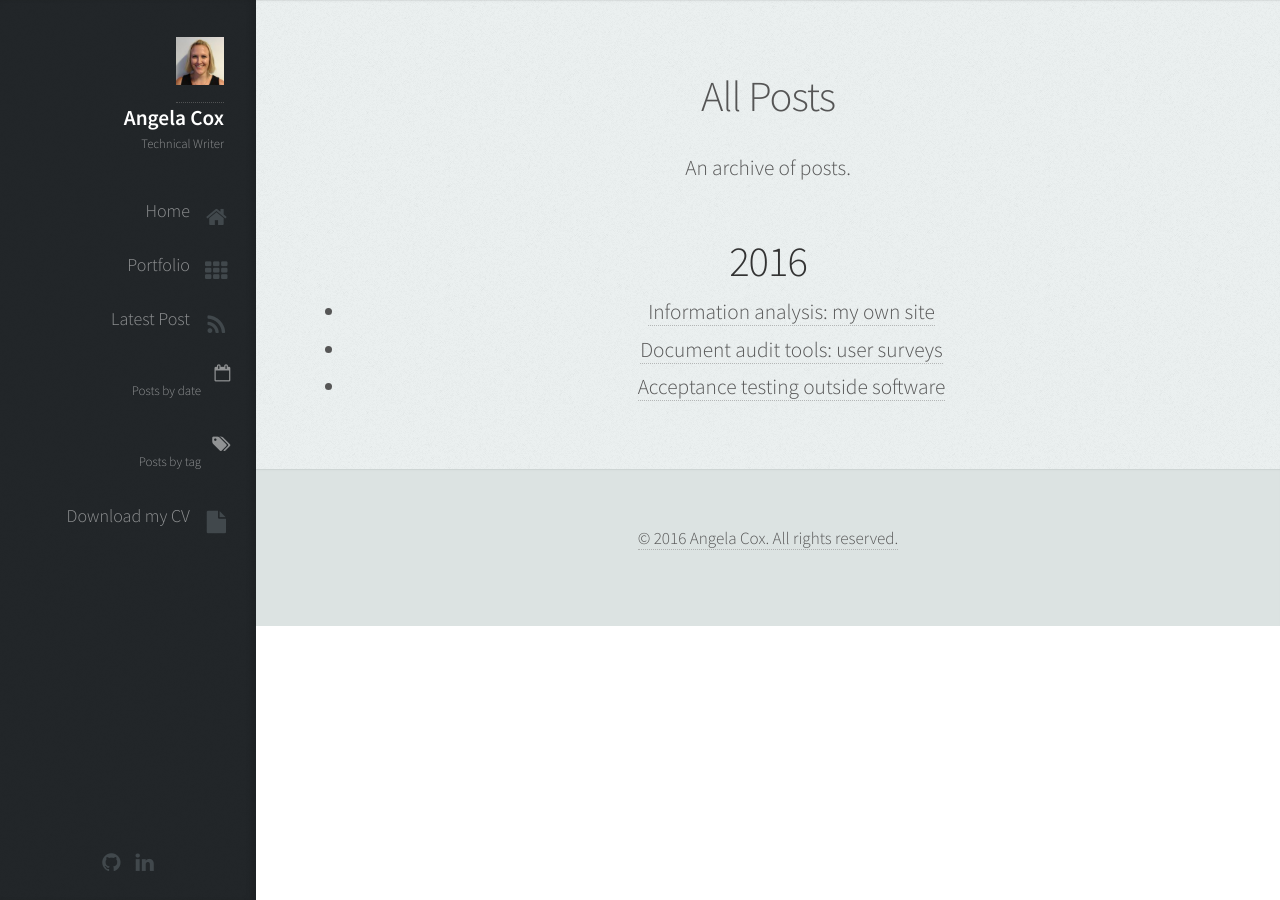
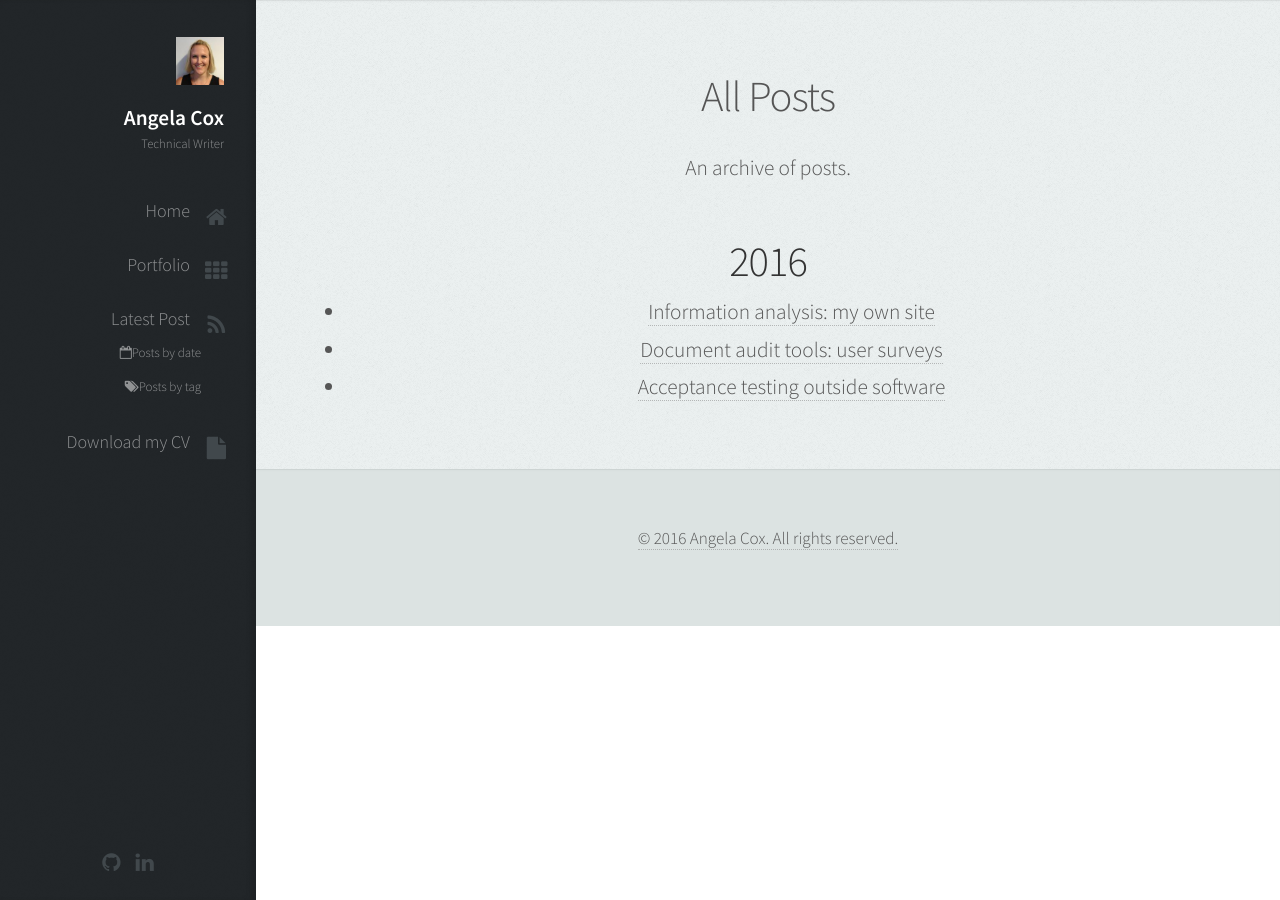
Before and after one commit to AngelaCox/UX-Portfolio, a Jekyll site: the page built from posts.html, in a window 1280 px wide. Built offline with Jekyll 4.4.1, drawn with Linux system fonts in a browser that asks for light colours.

Commit message:
Cleaned up links and icons

```diff
--- a/_includes/header.html
+++ b/_includes/header.html
@@ -2,10 +2,13 @@
   <div id="header">
 
     <div class="top">
-
+{% assign url = page.url|remove:'index.html' %}
       <!-- Logo -->
         <div id="logo">
-          <a href="{{ site.url }}" id="top-link" class="skel-layers-ignoreHref">
+          {% if url == '/' %}
+          <a href="#top" id="top-link" class="skel-layers-ignoreHref">
+          {% else %}
+          {% endif %}
           <span class="image avatar48"><img src="{{ site.url }}/images/avatar.png" alt="{{ site.nav_title }}" /></span>
           <h1 id="title">{{ site.nav_title }}</h1>
           <p>{{ site.nav_position }}</p>
@@ -14,7 +17,6 @@
 
       <!-- Nav -->
         <nav id="nav">
-          {% assign url = page.url|remove:'index.html' %}
           <ul>
             {% if url == '/' %}
               <li><a href="#top" id="top-link" class="skel-layers-ignoreHref"><span class="icon fa-home">Home</span></a></li>
@@ -24,8 +26,8 @@
               <li><a href="{{ site.url }}#portfolio" id="portfolio-link" class="skel-layers-ignoreHref"><span class="icon fa-th">Portfolio</span></a></li>
             {% endif %}
             <li><a href="{{ site.posts.first.url }}" id="about-link" class="skel-layers-ignoreHref"><span class="icon fa-rss">Latest Post</span></a></li>
-            <li><a href="{{ site.url }}/posts/" id="about-link" class="skel-layers-ignoreHref"><i class="fa fa-calendar-o" aria-hidden="true"></i><span class="sub-nav">Posts by date</span></a></li>
-            <li><a href="{{ site.url }}/tags/" id="about-link" class="skel-layers-ignoreHref"><i class="fa fa-tags" aria-hidden="true"></i><span class="sub-nav">Posts by tag</span></a></li>
+            <li><a href="{{ site.url }}/posts/" id="about-link" class="skel-layers-ignoreHref"><span class="sub-nav"><i class="fa fa-calendar-o" aria-hidden="true"></i>Posts by date</span></a></li>
+            <li><a href="{{ site.url }}/tags/" id="about-link" class="skel-layers-ignoreHref"><span class="sub-nav"><i class="fa fa-tags" aria-hidden="true"></i>Posts by tag</span></a></li>
             <li><a href="{{ site.url }}/downloads/{{ site.cv }}" id="about-link" class="skel-layers-ignoreHref" target="_blank" download="{{ site.cv }}"><span class="icon fa-file">Download my CV</span></a></li>
           </ul>
         </nav>
```
